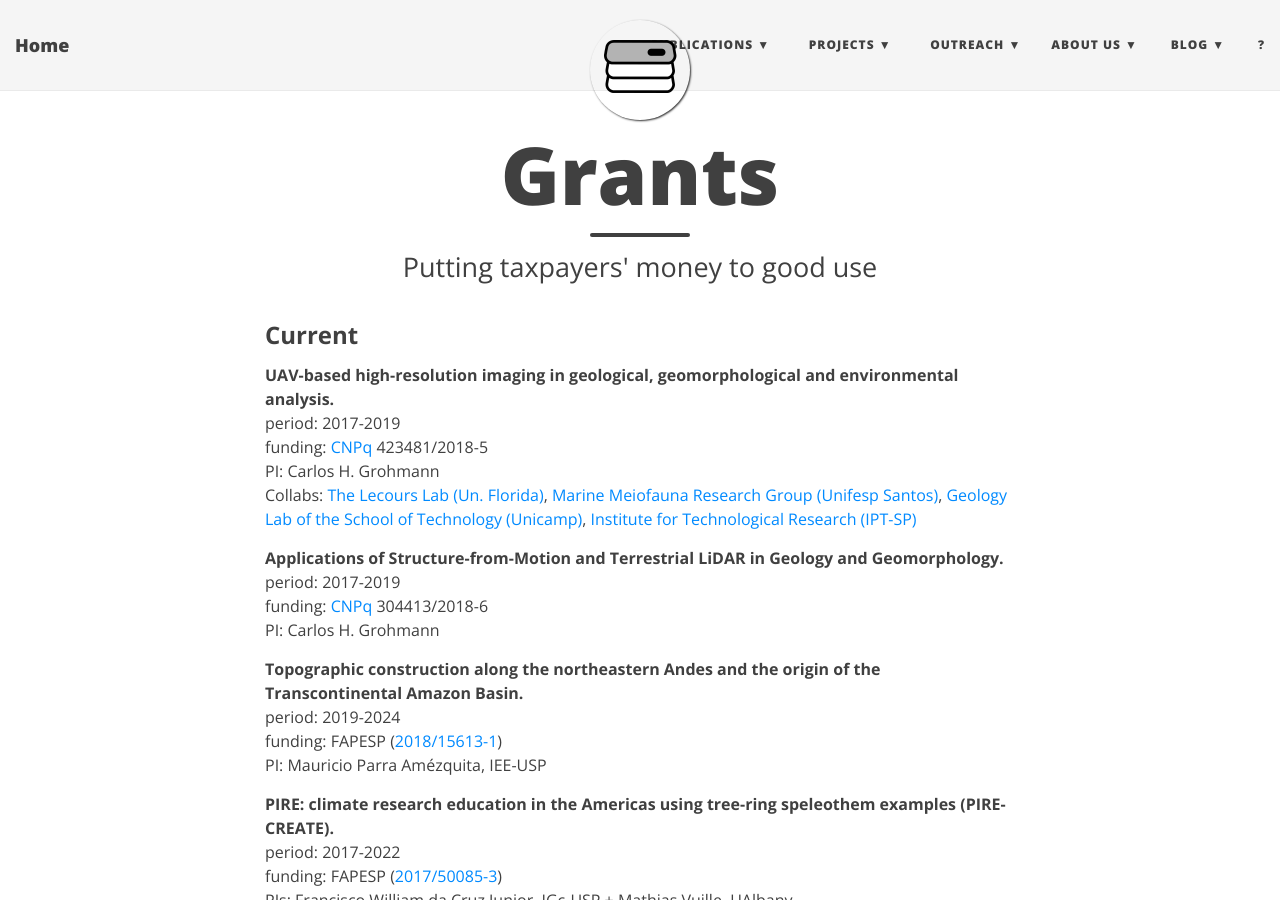
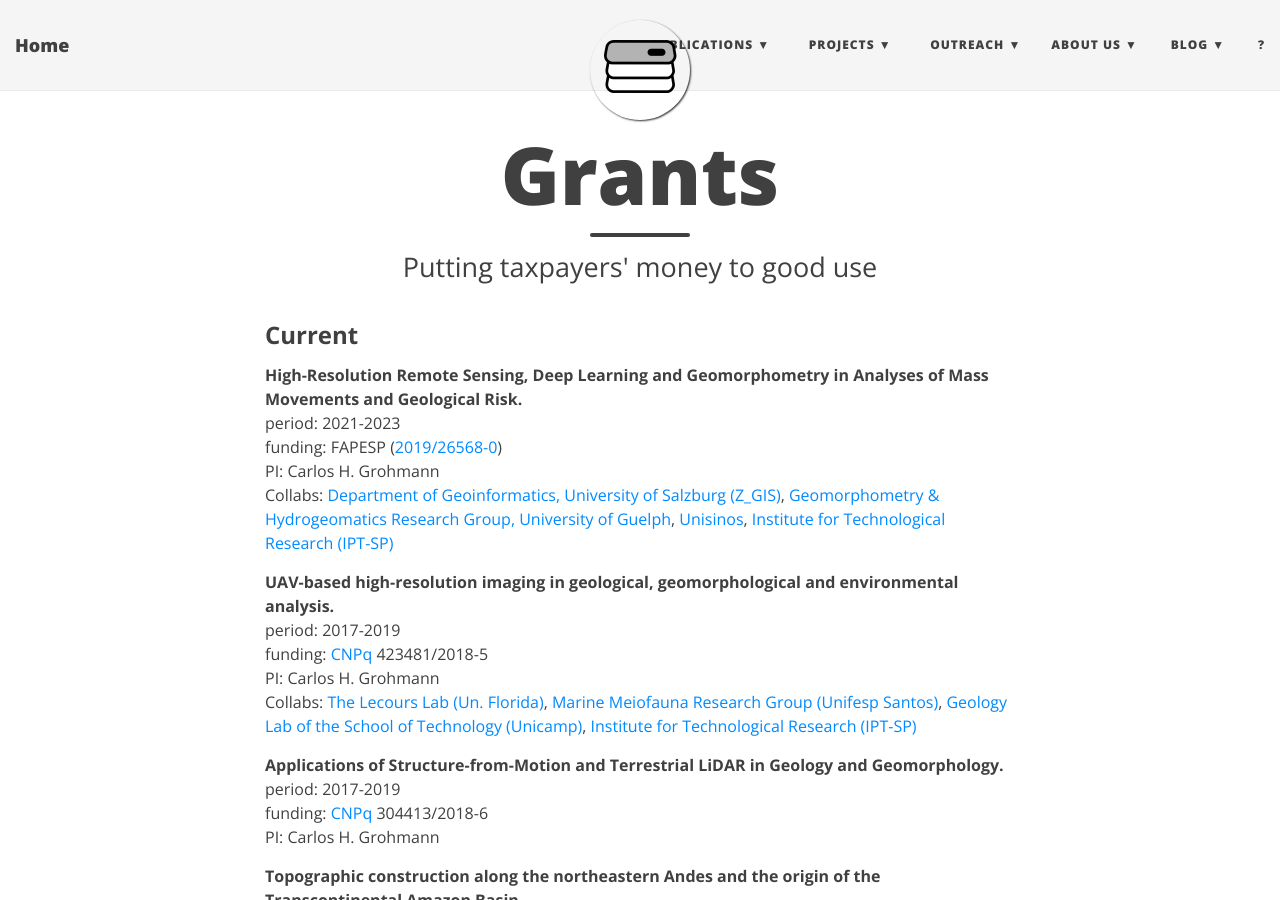
Before and after one commit to SPAMLab/SPAMLab.github.io, a Jekyll site: the page built from grants.md, in a window 1280 px wide and 900 px high. Built offline with Jekyll 4.4.1, drawn with Linux system fonts in a browser that asks for light colours; nearby versions of some CDN libraries.

Commit message:
added craters paper and fapesp grant

```diff
--- a/grants.md
+++ b/grants.md
@@ -4,6 +4,14 @@ title: Grants
 subtitle: Putting taxpayers' money to good use
 ---
 ### **Current**
+
+<a name="fapesp_landslides"></a>**High-Resolution Remote Sensing, Deep Learning and Geomorphometry in Analyses of Mass Movements and Geological Risk.**
+period: 2021-2023
+funding: FAPESP ([2019/26568-0]())
+PI: Carlos H. Grohmann
+Collabs: [Department of Geoinformatics, University of Salzburg (Z_GIS)](https://zgis.at/),
+[Geomorphometry & Hydrogeomatics Research Group, University of Guelph](https://jblindsay.github.io/ghrg/research_group.html), [Unisinos](http://www.unisinos.br/), [Institute for Technological Research (IPT-SP)](https://www.ipt.br/EN)
+
 
 <a name="cnpq_uav"></a>**UAV-based high-resolution imaging in geological, geomorphological and environmental analysis.**
 period: 2017-2019
```
Also changed, not shown: publications.md (+7 -3 lines).
